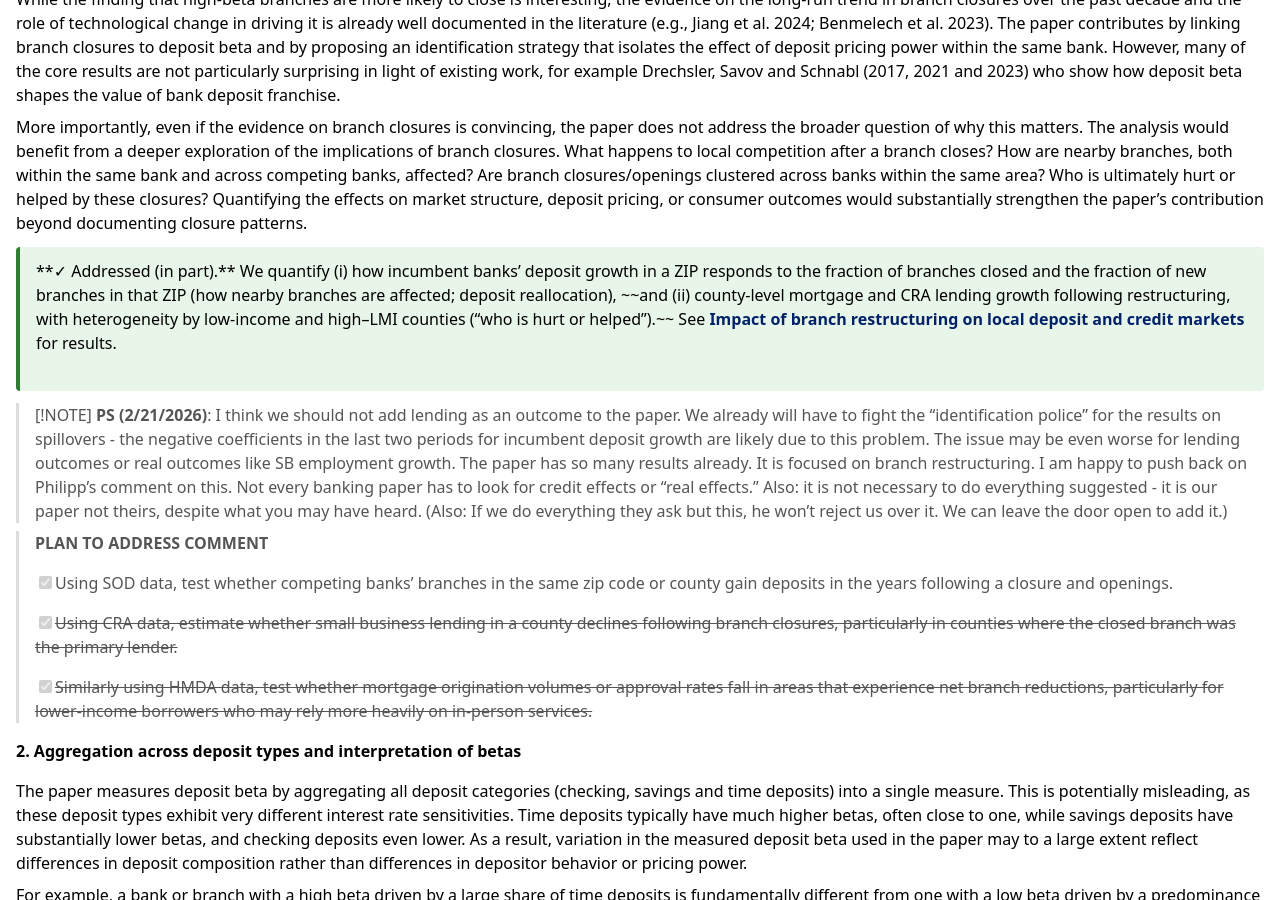
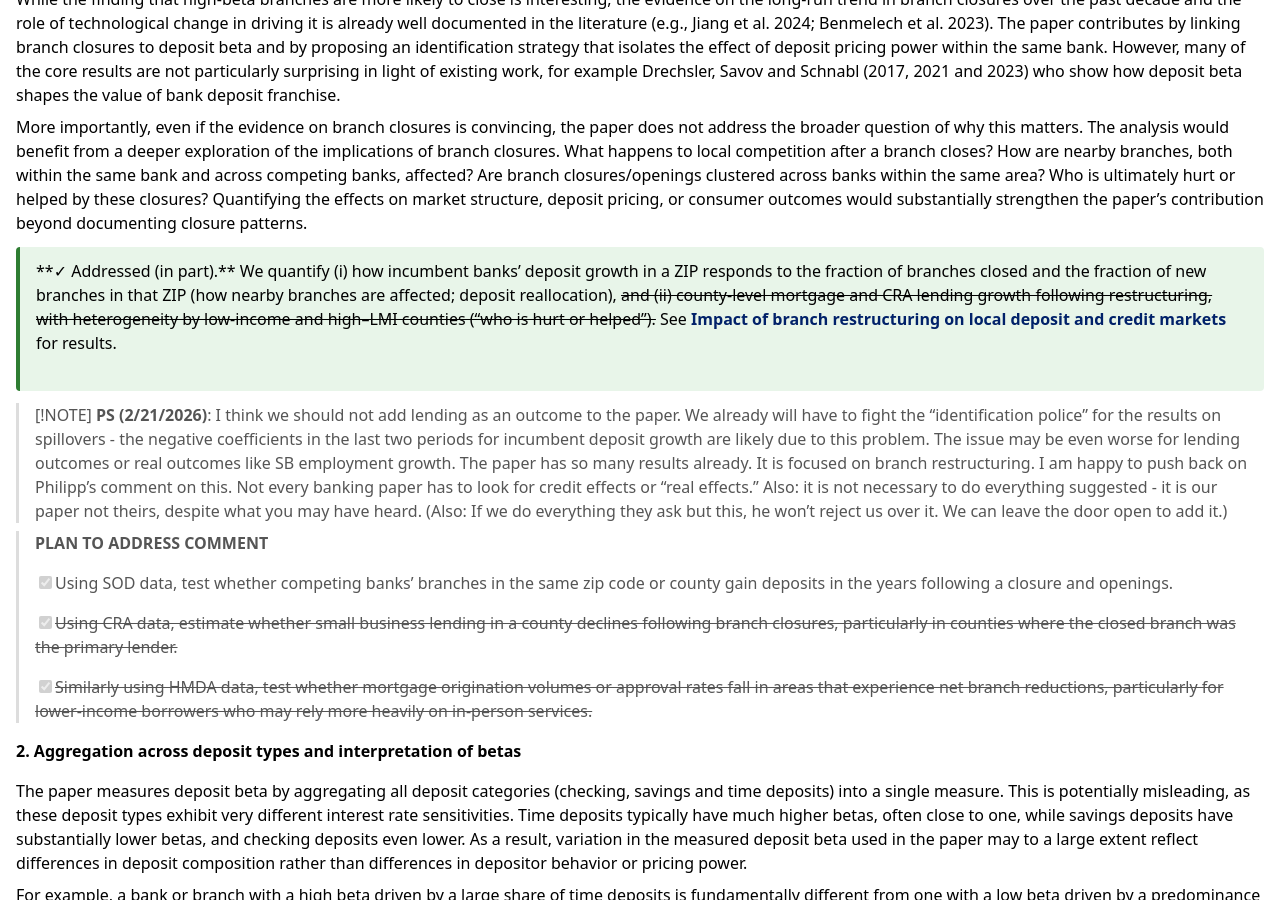
Before and after one commit to dratnadiwakara/NRS_Branch_Closure, a Jekyll site: the page built from docs/response-plan.md, in a window 1280 px wide and 900 px high, scrolled down 2300 px. Built offline with Jekyll 4.4.1, drawn with Linux system fonts in a browser that asks for light colours; a script that is not in the unit is left out; some of the changed text lies outside the part shown.

Commit message:
resolved hyperlinks4

```diff
--- a/docs/response-plan.md
+++ b/docs/response-plan.md
@@ -35,7 +35,7 @@ Below I list my comments. Some of these echo points raised by the referee:
 
 <div style="background-color: #e8f5e9; padding: 0.75rem 1rem; border-radius: 4px; border-left: 4px solid #2e7d32; margin: 0.75rem 0;">
 
-**✓ Addressed.** We document (i) how incumbent branches’ deposit growth responds to the fraction of branches closed and new branches in the ZIP (deposit reallocation), ~~and (ii) county-level mortgage and CRA lending growth following branch restructuring, with heterogeneity by income and population-weighted LMI (“who is hurt”).~~ See <a href="NRS_Branch_Closure/impact-of-restructuring-02192026.html">Impact of branch restructuring on local deposit and credit markets</a> for results.
+**✓ Addressed.** We document (i) how incumbent branches’ deposit growth responds to the fraction of branches closed and new branches in the ZIP (deposit reallocation), <s>and (ii) county-level mortgage and CRA lending growth following branch restructuring, with heterogeneity by income and population-weighted LMI (“who is hurt”).</s> See <a href="NRS_Branch_Closure/impact-of-restructuring-02192026.html">Impact of branch restructuring on local deposit and credit markets</a> for results.
 
 </div>
 
@@ -86,7 +86,7 @@ More importantly, even if the evidence on branch closures is convincing, the pap
 
 <div style="background-color: #e8f5e9; padding: 0.75rem 1rem; border-radius: 4px; border-left: 4px solid #2e7d32; margin: 0.75rem 0;">
 
-**✓ Addressed (in part).** We quantify (i) how incumbent banks’ deposit growth in a ZIP responds to the fraction of branches closed and the fraction of new branches in that ZIP (how nearby branches are affected; deposit reallocation), ~~and (ii) county-level mortgage and CRA lending growth following restructuring, with heterogeneity by low-income and high–LMI counties (“who is hurt or helped”).~~  See <a href="NRS_Branch_Closure/impact-of-restructuring-02192026.html">Impact of branch restructuring on local deposit and credit markets</a> for results.
+**✓ Addressed (in part).** We quantify (i) how incumbent banks’ deposit growth in a ZIP responds to the fraction of branches closed and the fraction of new branches in that ZIP (how nearby branches are affected; deposit reallocation), <s>and (ii) county-level mortgage and CRA lending growth following restructuring, with heterogeneity by low-income and high–LMI counties (“who is hurt or helped”).</s>  See <a href="NRS_Branch_Closure/impact-of-restructuring-02192026.html">Impact of branch restructuring on local deposit and credit markets</a> for results.
 <br/>
 <br/>
 </div>
@@ -133,7 +133,7 @@ In addition, evidence from the closure and opening regressions with local demogr
 
 <div style="background-color: #e8f5e9; padding: 0.75rem 1rem; border-radius: 4px; border-left: 4px solid #2e7d32; margin: 0.75rem 0;">
 
-**~~✓ Addressed (in part).** The “who is hurt or helped” dimension is addressed by heterogeneity in county-level mortgage and CRA lending: we interact closure and opening shares with low-income county and population-weighted LMI. See <a href="NRS_Branch_Closure/impact-of-restructuring-02192026.html">Impact of branch restructuring on local deposit and credit markets</a>. Ln(income) has been broken out in the closings/openings models; see <a href="NRS_Branch_Closure/key-closure-results.html">Key closure results</a>.~~
+**<s>✓ Addressed (in part).** The “who is hurt or helped” dimension is addressed by heterogeneity in county-level mortgage and CRA lending: we interact closure and opening shares with low-income county and population-weighted LMI. See <a href="NRS_Branch_Closure/impact-of-restructuring-02192026.html">Impact of branch restructuring on local deposit and credit markets</a>. Ln(income) has been broken out in the closings/openings models; see <a href="NRS_Branch_Closure/key-closure-results.html">Key closure results</a>.</s>
 
 </div>
 
```
